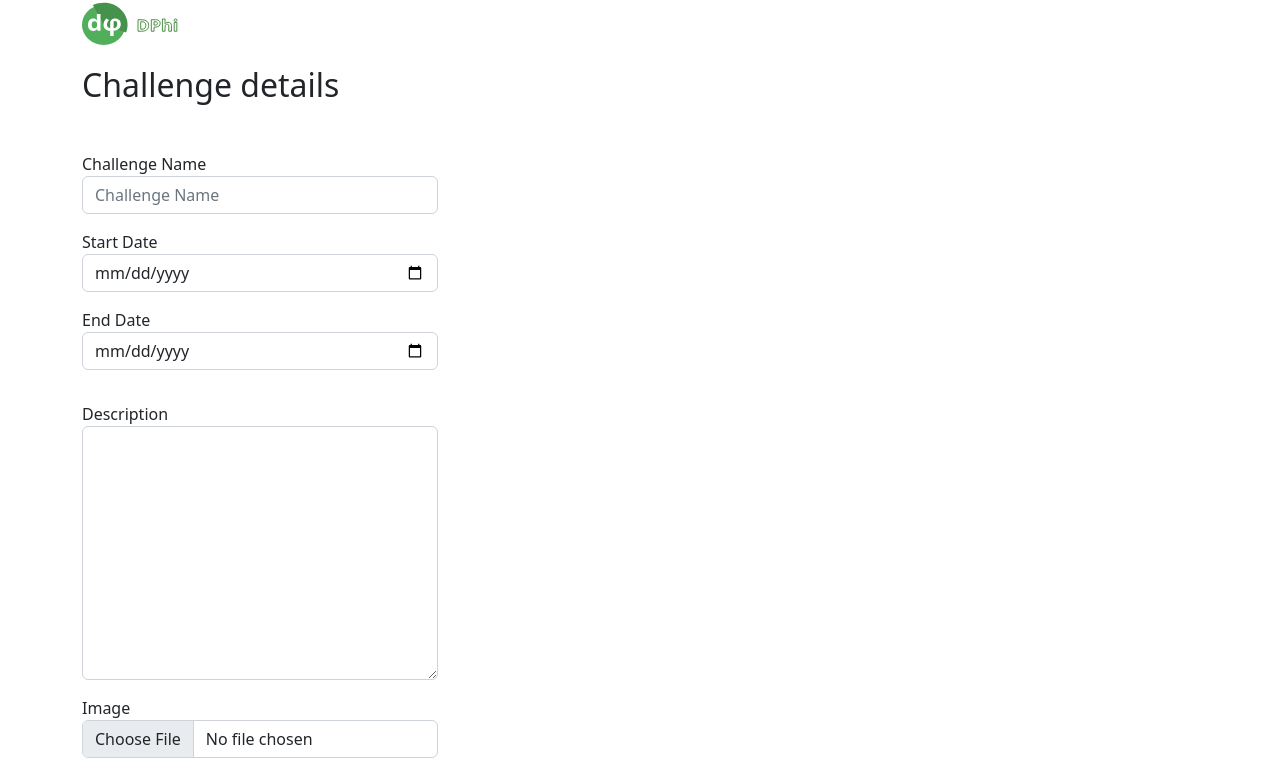
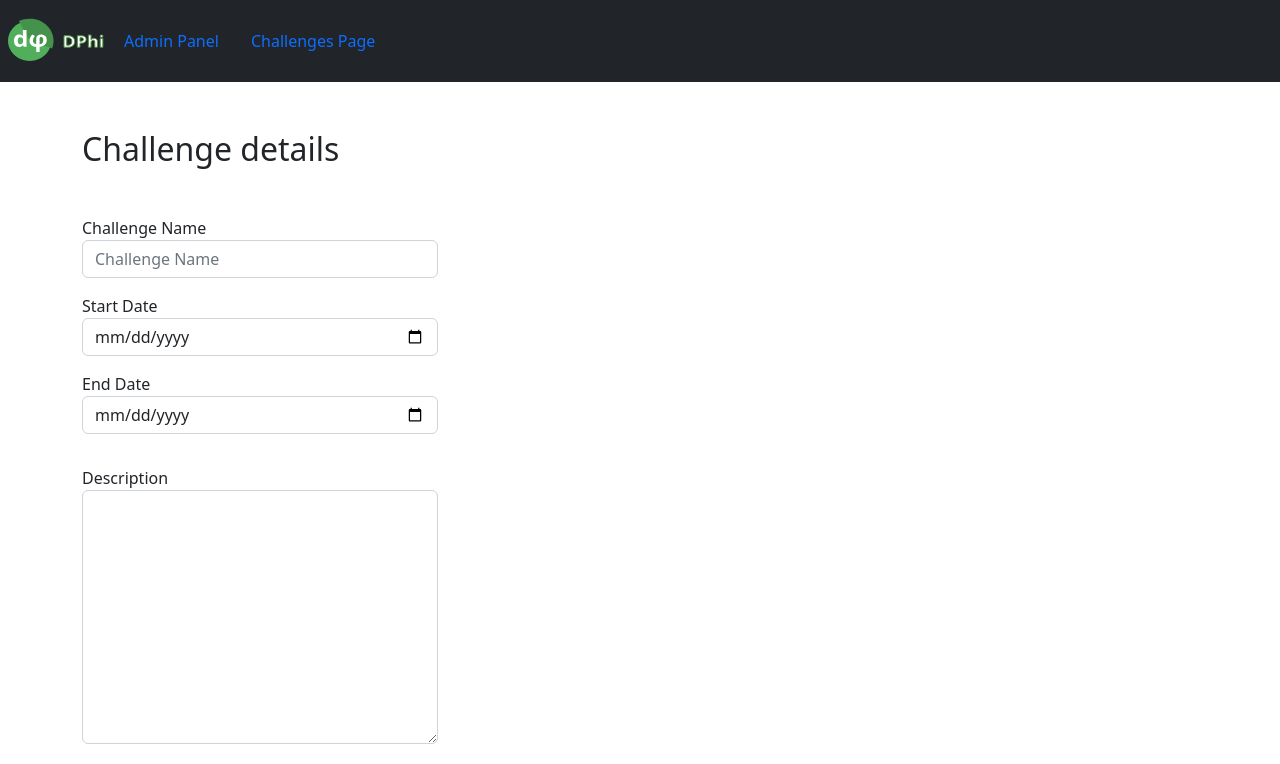
Before and after one commit to zebbyjz/dphi-internship-assessment, a React (Create React App) app: page / in a window 1280 px wide. Shown: the top 764 px of the page. Built offline with nearby package versions, Linux system fonts and the light colour scheme.

Commit message:
-added router

```diff
--- a/package.json
+++ b/package.json
@@ -10,6 +10,7 @@
     "formik": "^2.2.9",
     "react": "^18.2.0",
     "react-dom": "^18.2.0",
+    "react-router-dom": "^6.4.2",
     "react-scripts": "5.0.1",
     "web-vitals": "^2.1.4"
   },
--- a/src/App.js
+++ b/src/App.js
@@ -2,42 +2,54 @@
 import React, { Component } from 'react';
 
 import Admin from './Pages/Admin';
+import NavBar from './Components/NavBar';
 import './App.css';
 
+
 class App extends Component {
-  state = { Challenges:{} }
+  state = { Challenges: []}
+
 
   handleSubmitChallenge=(event)=>{
     const formData = new FormData(event.currentTarget);
     event.preventDefault();
-    let packed_array = [];
+    let local_challenges=[...this.state.Challenges]
     let base64String = "";
+    let obj={};
 
     for (const field of formData) {
       if (field[0] === "img-upload" && field[1]) {
         const reader = new FileReader();
         reader.onloadend = () => {
-          base64String = reader.result.replace("data:", "").replace(/^.+,/, "");
-          let obj = {};
+          base64String = reader.result //.replace("data:", "").replace(/^.+,/, "");
+
+
           obj[field[0]] = base64String;
-          packed_array.push(obj);
+
         };
         reader.readAsDataURL(field[1]);
       } else {
-        let obj = {};
+
         obj[field[0]] = field[1];
-        packed_array.push(obj);
+
       }
     }
+    local_challenges.push(obj);
 
-    console.log(packed_array);
+    this.setState({Challenges:local_challenges});
+    alert("Form Submitted Successfully")
+
+
+
   };
 
   render() {
 
 
     return (<React.Fragment>
+      <NavBar></NavBar>
       <Admin onSubmitChallenge={this.handleSubmitChallenge}></Admin>
+
     </React.Fragment>);
   }
 }
--- /dev/null
+++ b/src/Components/NavBar.jsx
@@ -0,0 +1,28 @@
+import React, { Component } from "react";
+import { Link } from "react-router-dom";
+import logo from "../dphi_logo.svg";
+class NavBar extends Component {
+  state = {};
+  render() {
+    return (
+      <React.Fragment>
+        <nav className="navbar navbar-dark bg-dark mb-5 p-2">
+
+            <ul className="navbar nav">
+                <img src={logo} alt=""  />
+            <li className="nav-item">
+              <Link className="nav-link" to="/" >
+                Admin Panel
+              </Link>
+            </li>
+            <li className="nav-item">
+              <Link className="nav-link" to="/challenges">Challenges Page</Link>
+            </li>
+                      </ul>
+        </nav>
+      </React.Fragment>
+    );
+  }
+}
+
+export default NavBar;
--- a/src/Pages/Admin.jsx
+++ b/src/Pages/Admin.jsx
@@ -1,6 +1,5 @@
 import React, { Component } from "react";
-import { Formik } from "formik";
-import logo from "../dphi_logo.svg";
+
 
 class Admin extends Component {
   state = {};
@@ -39,7 +38,9 @@ class Admin extends Component {
   render() {
     return (
       <React.Fragment>
-        <img src={logo} alt="DPhi"></img>
+
+        <div className="container">
+
         <h2 className="mt-3 mb-5">Challenge details</h2>
         <div className="form-group row">
           <div className="col-sm-4">
@@ -92,6 +93,8 @@ class Admin extends Component {
             </form>
           </div>
         </div>
+        </div>
+
       </React.Fragment>
     );
   }
--- /dev/null
+++ b/src/Pages/HackathonsPage.jsx
@@ -0,0 +1,22 @@
+import React, { Component } from 'react'
+import NavBar from '../Components/NavBar';
+
+
+class HackathonsPage extends Component {
+    state = {  }
+    render() {
+
+        let local_challenges=this.props.challenges;
+
+        return (
+            <React.Fragment>
+                <NavBar></NavBar>
+
+                {console.log(local_challenges)}
+
+            </React.Fragment>
+        );
+    }
+}
+
+export default HackathonsPage;
--- a/src/index.js
+++ b/src/index.js
@@ -1,18 +1,38 @@
-import React from 'react';
-import ReactDOM from 'react-dom/client';
-import './index.css';
-import App from './App';
-import reportWebVitals from './reportWebVitals';
-import '../node_modules/bootstrap/dist/css/bootstrap.css'
+import React from "react";
+import ReactDOM from "react-dom/client";
+import {
+  Link,
+  Routes,
+  Route,
+  useNavigate,
+  BrowserRouter as Router,
+} from "react-router-dom";
+import App from "./App";
+import reportWebVitals from "./reportWebVitals";
+import Admin from "./Pages/Admin";
+import HackathonsPage from "./Pages/HackathonsPage";
+import "./index.css";
+import "../node_modules/bootstrap/dist/css/bootstrap.css";
+
+const root = ReactDOM.createRoot(document.getElementById("root"));
+root.render(
+  <React.StrictMode>
+    <Router>
+
+      <div>
+      <Routes>
+      <Route path="/challenges" element={<HackathonsPage/>}/>
+      <Route path="/" element={<App/>} />
+      </Routes>
+      </div>
 
 
-const root = ReactDOM.createRoot(document.getElementById('root'));
-root.render(
-  <React.StrictMode>
-    <div className='container'>
-      <App></App>
 
-    </div>
+
+
+
+
+    </Router>
   </React.StrictMode>
 );
 
```
Also changed, not shown: 1 other file (tests, documents, lock files or other folders).
